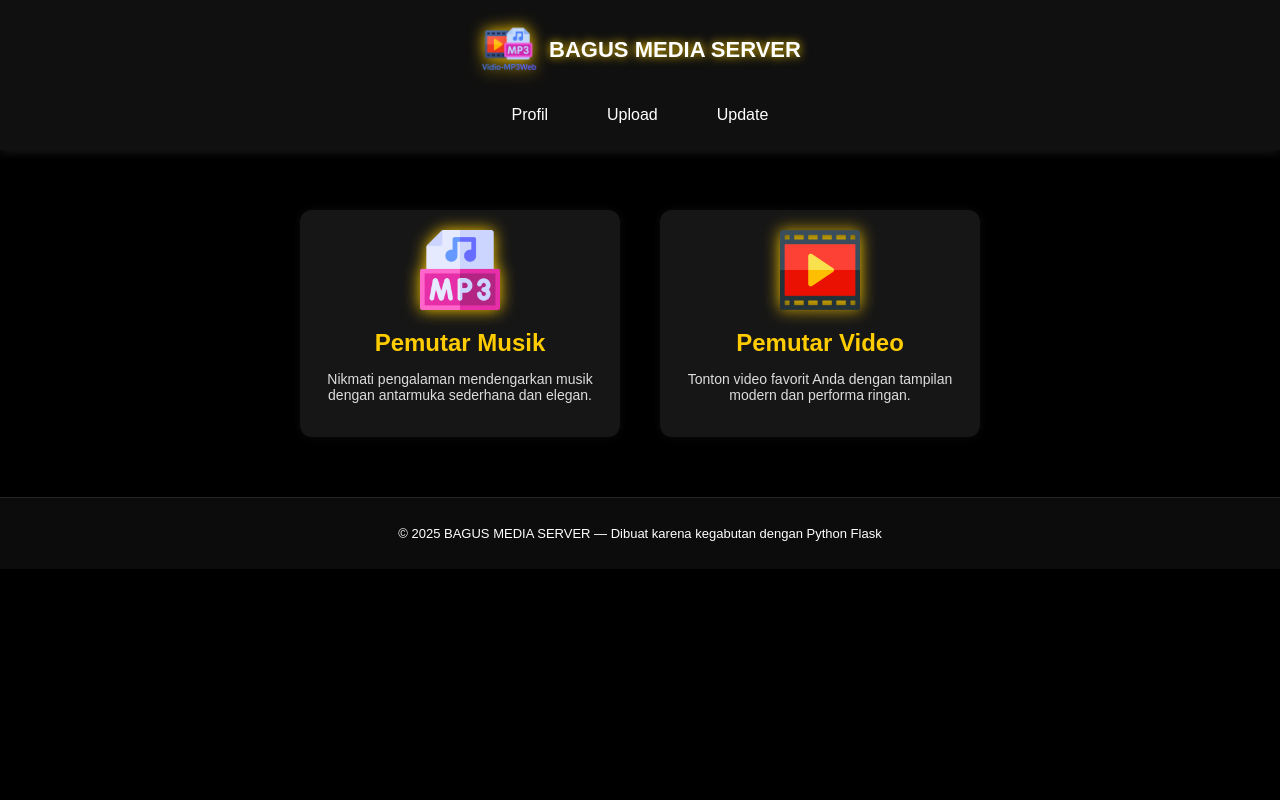
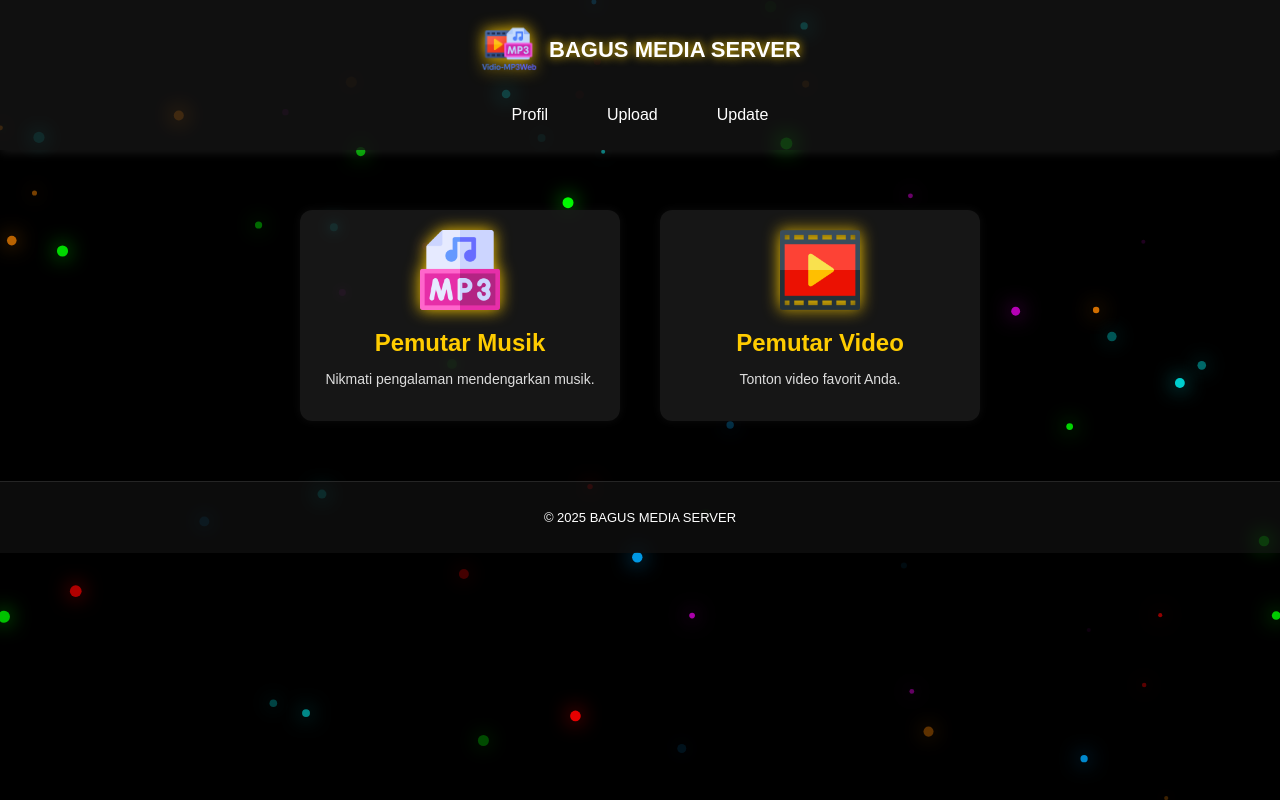
Before and after one commit to MiftahulKhoiri/BagusMedia_web_server, a Flask app: page /home in a window 1280 px wide. Run offline with Flask 3, Linux system fonts and the light colour scheme; the visitor is signed in with stand-in values (Sample User, id 1).

Commit message:
Update home.html

```diff
--- a/app/templates/home.html
+++ b/app/templates/home.html
@@ -5,18 +5,17 @@
     <meta name="viewport" content="width=device-width, initial-scale=1.0">
     <title>BAGUS MEDIA SERVER</title>
 
-    <!-- Link CSS -->
-    <link rel="stylesheet" href="{{ url_for('static', filename='css/home.css') }}">
+    <!-- CSS -->
+    <link rel="stylesheet" href="/static/css/home.css">
     <link rel="stylesheet" href="/static/css/neon.css">
 
-    <!-- Ikon tab browser -->
     <link rel="icon" href="{{ url_for('static', filename='icon/icon.png') }}">
-
 </head>
 <body>
-    <!-- ===== Kanvas Partikel ===== -->
-    <canvas id="neonCanvas"></canvas>
-    <!-- ===== Header ===== -->
+
+    <!-- Tidak perlu canvas manual
+         neon.js akan membuatnya sendiri -->
+
     <header>
         <div class="logo-container">
             <a href="{{ url_for('home') }}" class="logo-link">
@@ -24,7 +23,6 @@
                 <h1>BAGUS MEDIA SERVER</h1>
             </a>
 
-            <!-- ===== Navigasi Langsung di bawah Logo ===== -->
             <nav class="menu">
                 <a href="{{ url_for('profile') }}">Profil</a>
                 <a href="{{ url_for('upload') }}">Upload</a>
@@ -33,15 +31,15 @@
         </div>
     </header>
 
-    <!-- ===== Konten Utama ===== -->
     <main class="main-content">
         <div class="media-options">
+
             <a href="{{ url_for('mp3_player') }}" class="media-option">
                 <div class="option-icon">
                     <img src="{{ url_for('static', filename='icon/Mp3.png') }}" alt="MP3 Player">
                 </div>
                 <h2>Pemutar Musik</h2>
-                <p>Nikmati pengalaman mendengarkan musik dengan antarmuka sederhana dan elegan.</p>
+                <p>Nikmati pengalaman mendengarkan musik.</p>
             </a>
 
             <a href="{{ url_for('video_player') }}" class="media-option">
@@ -49,18 +47,18 @@
                     <img src="{{ url_for('static', filename='icon/Video.png') }}" alt="Video Player">
                 </div>
                 <h2>Pemutar Video</h2>
-                <p>Tonton video favorit Anda dengan tampilan modern dan performa ringan.</p>
+                <p>Tonton video favorit Anda.</p>
             </a>
+
         </div>
     </main>
 
-    <!-- ===== Footer ===== -->
     <footer>
-        <p>© {{ current_year }} BAGUS MEDIA SERVER — Dibuat karena kegabutan dengan Python Flask</p>
+        <p>© {{ current_year }} BAGUS MEDIA SERVER</p>
     </footer>
 
-    <!-- ===== Script JS ===== -->
+    <!-- Script -->
     <script src="/static/Js/neon.js" defer></script>
-    <script src="{{ url_for('static', filename='Js/home.js') }}"></script>
+    <script src="/static/Js/home.js" defer></script>
 </body>
 </html>
```
